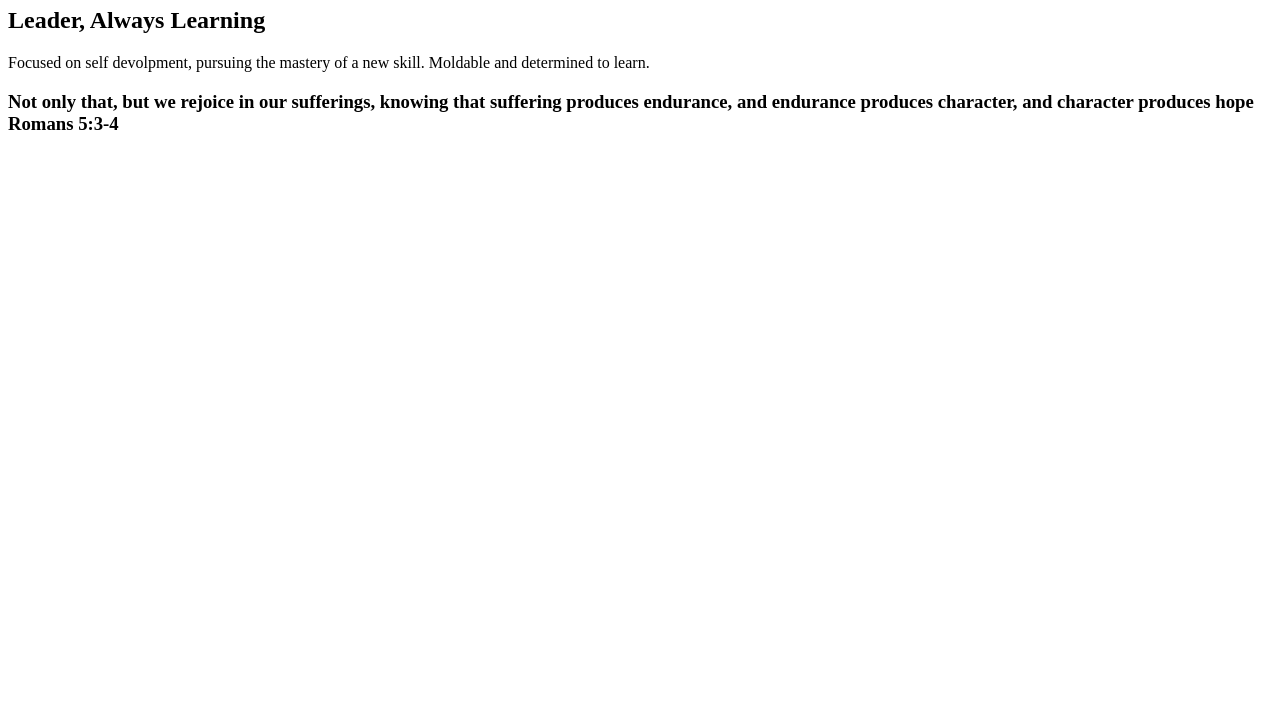
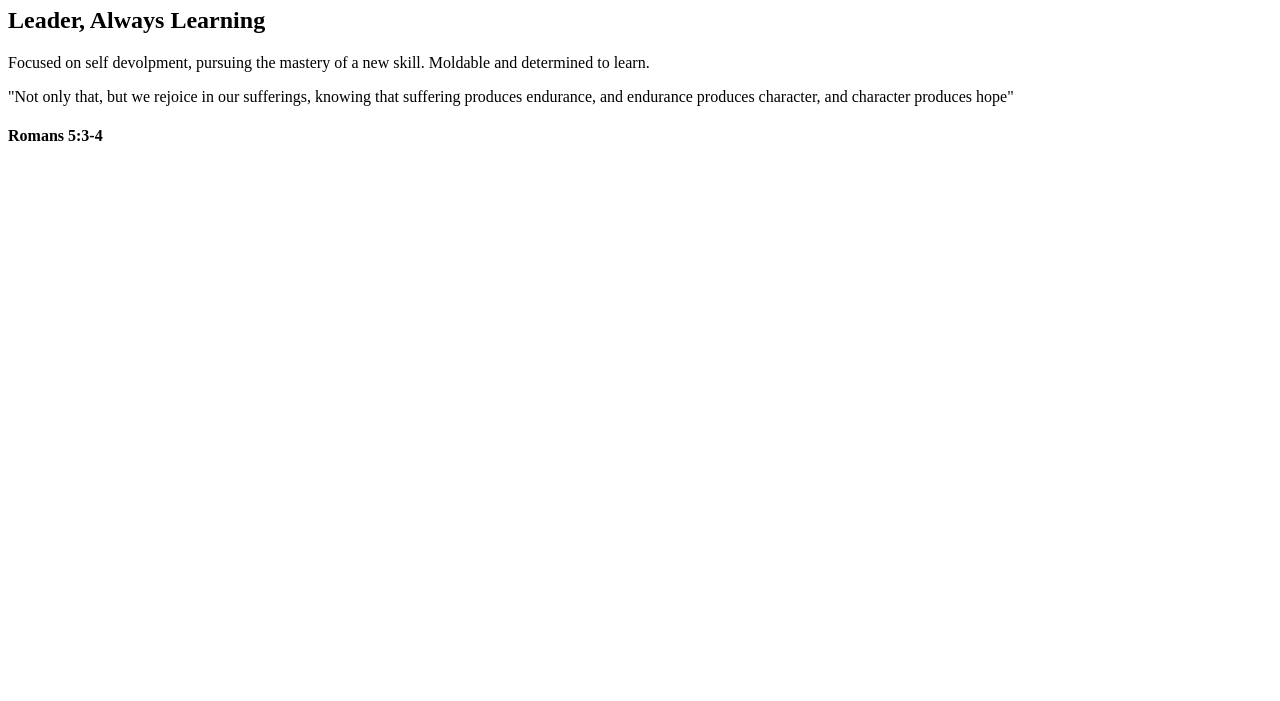
Before and after one commit to eyverd/personal-site, a plain HTML site: page index.html in a window 1280 px wide. Shown: the part 99-800 px from the top of the page. Drawn offline with Linux system fonts and the light colour scheme.

Commit message:
updated home page

```diff
--- a/index.html
+++ b/index.html
@@ -19,13 +19,13 @@
      Moldable and determined to learn.
   </p>
 
-<h3>Not only that, but we rejoice in our sufferings,
+<p>"Not only that, but we rejoice in our sufferings,
         knowing that suffering produces endurance,
-        and endurance produces character, and character produces hope
+        and endurance produces character, and character produces hope"
 
         <br>
-        Romans 5:3-4
-</h3>
+     <h4>Romans 5:3-4 </h4>
+</p>
     <script src="javascript.js"></script>
 </body>
 </html>
```
